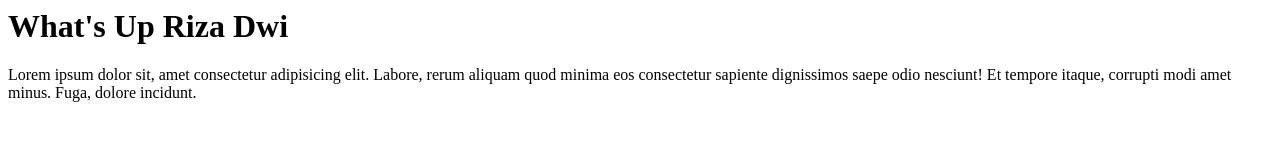
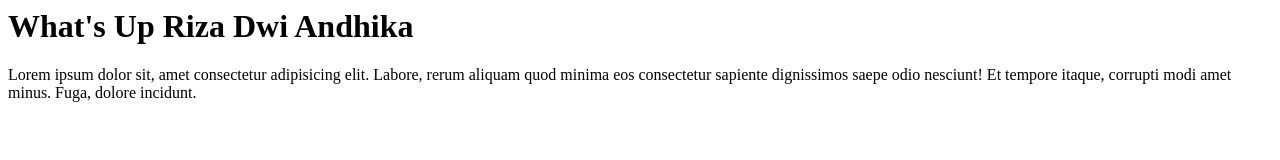
Before and after one commit to rizadwiandhika/riza-git-test, a plain HTML site: page index.html in a window 1280 px wide. Drawn offline with Linux system fonts and the light colour scheme.

Commit message:
perubahan minor tag html

```diff
--- a/index.html
+++ b/index.html
@@ -6,7 +6,7 @@
 </head>
 <body>
 
-    <h1>What's Up Riza Dwi</h1>
+    <h1>What's Up Riza Dwi Andhika</h1>
     <p>Lorem ipsum dolor sit, amet consectetur adipisicing elit. Labore, rerum aliquam quod minima eos consectetur sapiente dignissimos saepe odio nesciunt! Et tempore itaque, corrupti modi amet minus. Fuga, dolore incidunt.</p>
 
 </body>
```
